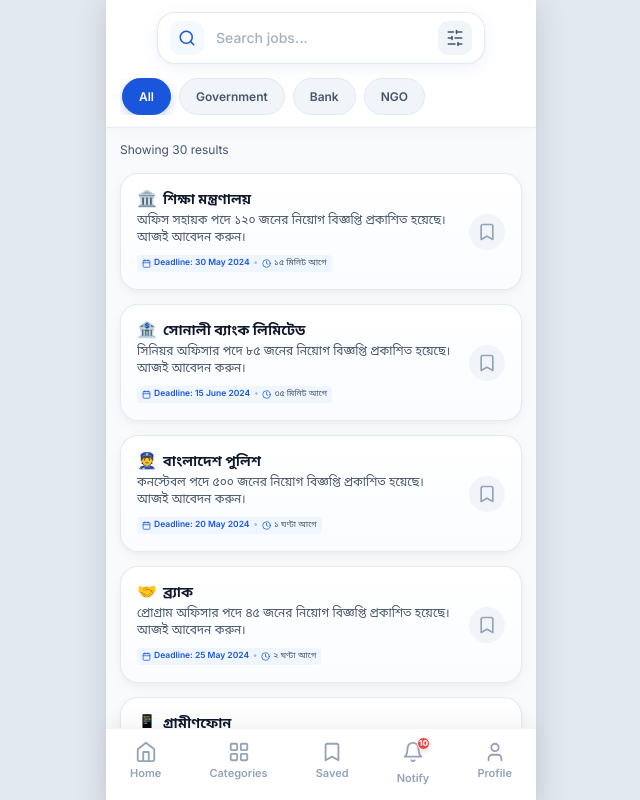
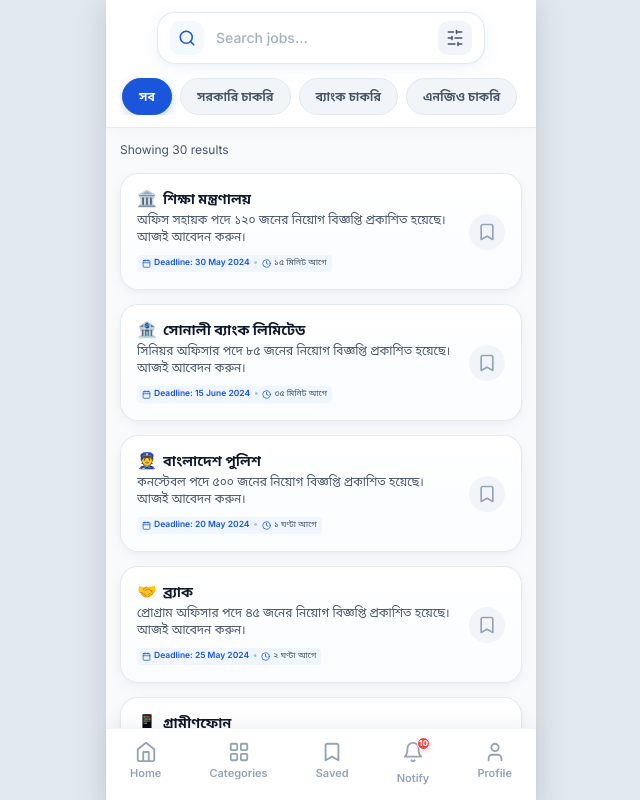
Before and after one commit to rudrodeb029/Job-Circular, a React (Vite) app: page /search in a window 1280 px wide. Shown: the top 800 px of the page, without its empty margins (319-959 px from the left). Built offline with nearby package versions, Linux system fonts and the light colour scheme; no server answers.

Commit message:
Generate category tabs dynamically from categories data list in SearchFilter.jsx

```diff
--- a/src/pages/SearchFilter.jsx
+++ b/src/pages/SearchFilter.jsx
@@ -7,20 +7,31 @@
 import EmptyState from '../components/EmptyState';
 import { Search } from '../components/Icons';
 import { jobs } from '../data/jobs';
-
-const typeTabs = [
-  { id: 'all', label: 'All' },
-  { id: 'gov', label: 'Government' },
-  { id: 'bank', label: 'Bank' },
-  { id: 'ngo', label: 'NGO' }
-];
+import { categories } from '../data/categories';
+import { useAppContext } from '../context/AppContext';
 
 export default function SearchFilter() {
+  const { state } = useAppContext();
   const [searchParams] = useSearchParams();
   const initialCategory = searchParams.get('category') || '';
 
   const [query, setQuery] = useState('');
   const [activeTab, setActiveTab] = useState('all');
+
+  const typeTabs = useMemo(() => {
+    const isEn = state.language === 'en';
+    const list = [
+      { id: 'all', label: isEn ? 'All' : 'সব' }
+    ];
+    categories.forEach(cat => {
+      let label = isEn ? (cat.nameEn || '') : cat.name;
+      if (isEn && label.endsWith(' Jobs')) {
+        label = label.replace(' Jobs', '');
+      }
+      list.push({ id: cat.id, label });
+    });
+    return list;
+  }, [state.language]);
   const [showFilter, setShowFilter] = useState(false);
 
   const [filters, setFilters] = useState({
```
